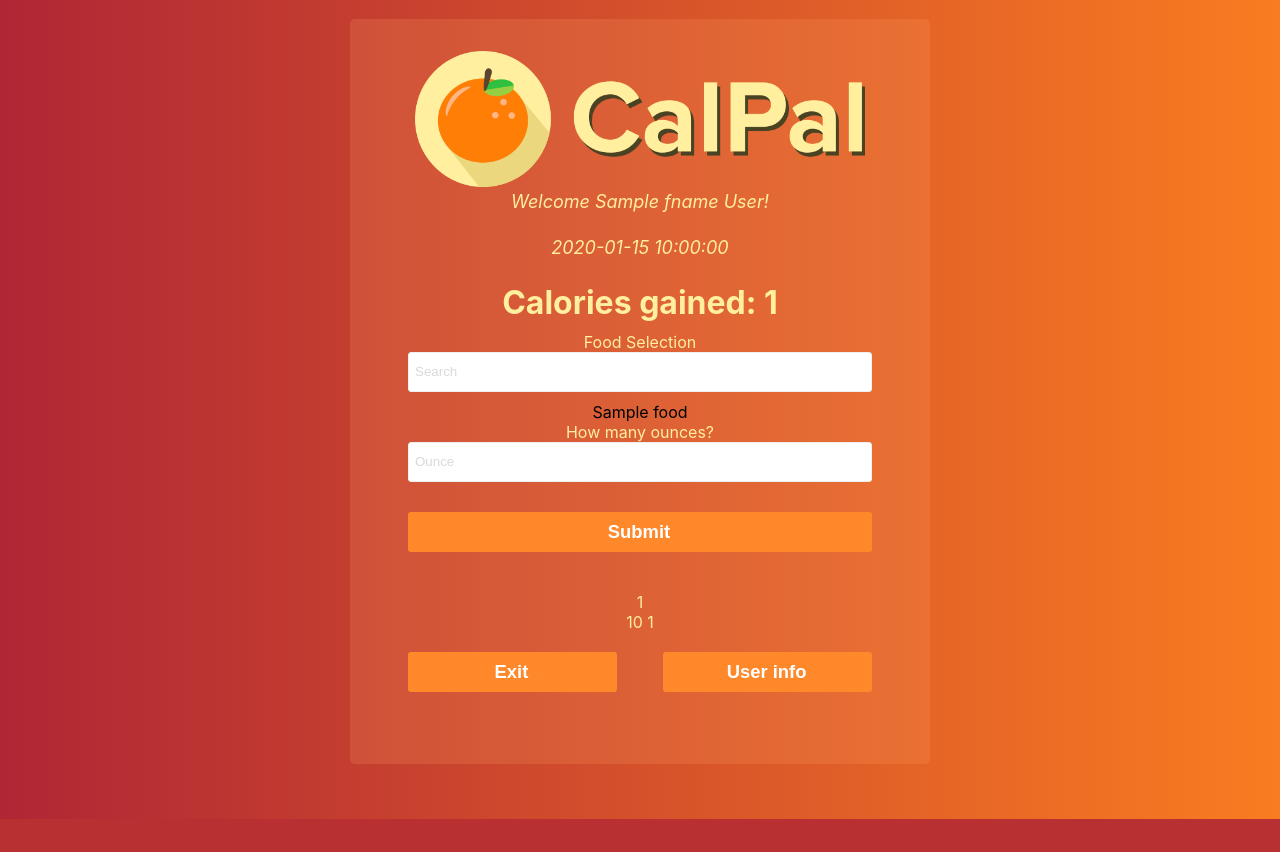
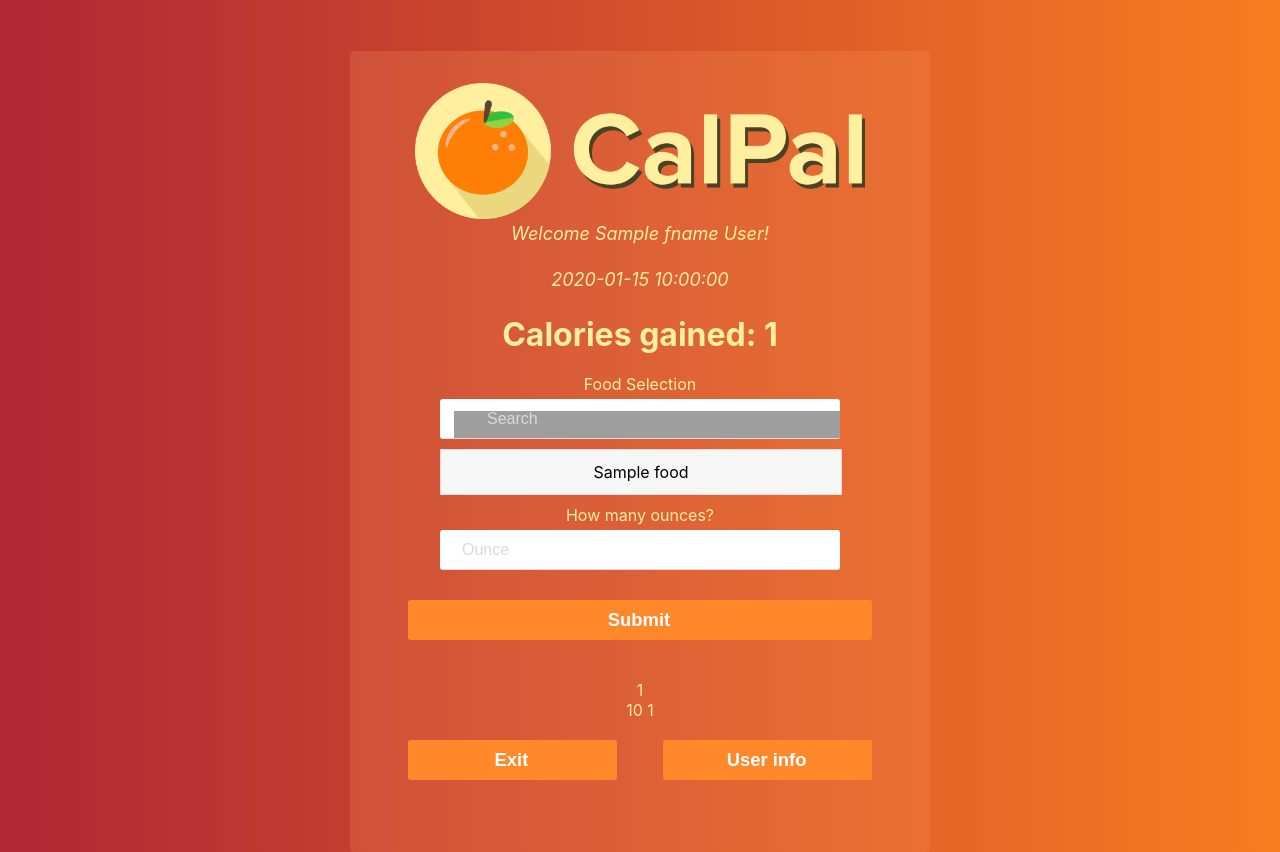
Before and after one commit to nattui/CalPal, a Flask app: template project/templates/dashboard.html in a window 1280 px wide. Before the commit the page ends 819 px from the top, so only its background shows below. Run offline with Flask 2, Linux system fonts and the light colour scheme; the template is opened without the code that fills it: most values are stand-ins (such as "Sample title", 1, 10 or a date in 2020); parts of the project's set-up code (start-up, migrations or seed data) failed here and were passed over; grey boxes are pictures that could not be loaded.

Commit message:
Add files via upload

```diff
--- a/project/static/master.css
+++ b/project/static/master.css
@@ -1,13 +1,15 @@
-
 /*
  * CalPal: A calorie tracking app.
  * Written by Nhat Nguyen and Albert Ong.
  * CMPE 131
- * Revision: 24.11.2018
+ * Revision: 01.12.2018
  *
  * master.css
  * The master stylesheet. Used in base.html
 */
+
+@import 'reset.css';
+@import 'dashboard.css';
 
 html, body, div, span, applet, object, iframe,
 h1, h2, h3, h4, h5, h6, p, blockquote, pre,
@@ -23,7 +25,7 @@ figure, figcaption, footer, header, hgroup,
 menu, nav, output, ruby, section, summary,
 time, mark, audio, video {
 	border: 0;
-  color: #FFEF9F;
+	color: #ffef9f;
 	font: inherit;
 	font-size: 100%;
 	margin: 0;
@@ -31,30 +33,43 @@ time, mark, audio, video {
 	vertical-align: baseline;
 }
 
-article, aside, details, figcaption, figure,
-footer, header, hgroup, menu, nav, section {
+article,
+aside,
+details,
+figcaption,
+figure,
+footer,
+header,
+hgroup,
+menu,
+nav,
+section {
 	display: block;
 }
 
 body {
-  color: #FFEF9F;
+	color: #ffef9f;
 	font-family: sans-serif;
 	height: 100%;
-  margin: 0;
-  background-image: linear-gradient(to right, #B02635, #F97C21);
+	margin: 0px;
+	background-image: linear-gradient(to right, #b02635, #f97c21);
 	background-attachment: fixed;
 }
 
-ol, ul {
+ol,
+ul {
 	list-style: none;
 }
 
-blockquote, q {
+blockquote,
+q {
 	quotes: none;
 }
 
-blockquote:before, blockquote:after,
-q:before, q:after {
+blockquote:before,
+blockquote:after,
+q:before,
+q:after {
 	content: '';
 	content: none;
 }
@@ -64,7 +79,10 @@ table {
 	border-spacing: 0;
 }
 
-.main, .form-container .center, .form-container .success, .form-container .failure {
+.main,
+.form-container .center,
+.form-container .success,
+.form-container .failure {
 	display: -webkit-box;
 	display: -ms-flexbox;
 	display: flex;
@@ -76,14 +94,13 @@ table {
 	align-items: center;
 }
 
-html, body, form {
+html,
+body,
+form {
 	height: 100%;
 	width: 100%;
-  font-family: -apple-system, BlinkMacSystemFont, 'Segoe UI', Roboto, Oxygen, Ubuntu, Cantarell, 'Open Sans', 'Helvetica Neue', sans-serif;
-}
-
-body {
-  margin: 1.5% 0% 1.5% 0%;
+	font-family: -apple-system, BlinkMacSystemFont, 'Segoe UI', Roboto, Oxygen, Ubuntu, Cantarell, 'Open Sans',
+		'Helvetica Neue', sans-serif;
 }
 
 .main {
@@ -100,6 +117,7 @@ body {
 }
 
 .form-container {
+  margin-top: 4%;
 	border-radius: 5px;
 	background-color: #fba56730;
 	padding: 2.5% 0% 2.5% 0%;
@@ -122,7 +140,7 @@ body {
 }
 
 .form-container .form-header p {
-  color: #FFEF9F;
+	color: #ffef9f;
 	font-size: 14px;
 	margin-bottom: 15px;
 }
@@ -136,12 +154,12 @@ body {
 
 .form-container p a {
 	border-radius: 3px;
-  color: #FFEF9F;
+	color: #ffef9f;
 	font-weight: Bold;
 }
 
 .form-container a:hover {
-  color: #F97C21;
+	color: #f97c21;
 }
 
 .form-container b {
@@ -150,7 +168,7 @@ body {
 
 /* Styles the success message in the form container. */
 .form-container .success {
-  background-color: #FF882B;
+	background-color: #ff882b;
 	border-radius: 2px;
 	color: white;
 	height: 40px;
@@ -160,7 +178,7 @@ body {
 /* Styles the failure message in the form container. */
 .form-container .failure {
 	border-radius: 2px;
-  background-color: #FF882B;
+	background-color: #ff882b;
 	color: white;
 	height: 40px;
 	margin: 15px 0px 10px 0px;
@@ -225,7 +243,7 @@ form input::placeholder {
 /* Styles the sumbit buttons inside the form tag. */
 form button[type="submit"] {
 	margin: 20px 0px 40px 0px;
-  background-color: #FF882B;
+	background-color: #ff882b;
 	border-radius: 3px;
 	border: none;
 	color: white;
@@ -239,7 +257,7 @@ form button[type="submit"]:hover {
 }
 
 form button[type="submit"]:focus {
-  background-color: #FFEF9F;
+	background-color: #ffef9f;
 	padding-top: 5px;
 }
 
@@ -260,13 +278,13 @@ form .weight-calorie-input-label {
 
 /* Styles all the labels within the form tag. */
 form label {
-  color: #FFEF9F;
+	color: #ffef9f;
 	float: left;
 }
 
 form span {
 	float: right;
-  color: #FFEF9F;
+	color: #ffef9f;
 }
 
 form .divider {
@@ -291,7 +309,7 @@ form .birthday-size {
 }
 
 /* Controls the styling of the CalPal logo. */
-.CalPal-logo{
+.CalPal-logo {
 	margin: 0% 0% 3% 0%;
 }
 
@@ -308,3 +326,82 @@ form .input-details-text {
 form .height-input-width {
 	width: 80%;
 }
+
+/* STUFF */
+.dropbtn {
+	background-color: #4caf50;
+	color: white;
+	padding: 16px;
+	font-size: 16px;
+	border: none;
+	cursor: pointer;
+}
+
+.dropbtn:hover,
+.dropbtn:focus {
+	background-color: #3e8e41;
+}
+
+#myDropdown {
+	max-height: 200px;
+	width: 100%;
+	overflow-x: hidden;
+}
+
+#myInput {
+	background-image: url('https://www.w3schools.com/css/searchicon.png');
+	box-sizing: border-box;
+	background-position: 14px 12px;
+	background-repeat: no-repeat;
+	font-size: 16px;
+	padding: 14px 20px 12px 45px;
+	border: none;
+	border-bottom: 1px solid #ddd;
+	width: 400px;
+}
+
+#ounce {
+	box-sizing: border-box;
+	font-size: 16px;
+	padding: 14px 20px 12px 20px;
+	border: none;
+	border-bottom: 1px solid #ddd;
+	width: 400px;
+}
+
+.dropdown p {
+	margin: 10px 0px 5px 0px;
+}
+
+#myInput:focus {
+	outline: 1px solid #ddd;
+}
+
+.dropdown {
+	position: relative;
+	display: inline-block;
+	flex-direction: column;
+}
+
+.dropdown-content {
+	background-color: #f6f6f6;
+	min-width: 230px;
+	overflow: auto;
+	border: 1px solid #ddd;
+	z-index: 1;
+}
+
+.dropdown-content a {
+	color: black;
+	padding: 12px 16px;
+	text-decoration: none;
+	display: block;
+}
+
+.dropdown a:hover {
+	background-color: #ddd;
+}
+
+.show {
+	display: block;
+}
```
Lines whose indentation alone changed are shown as unchanged.
